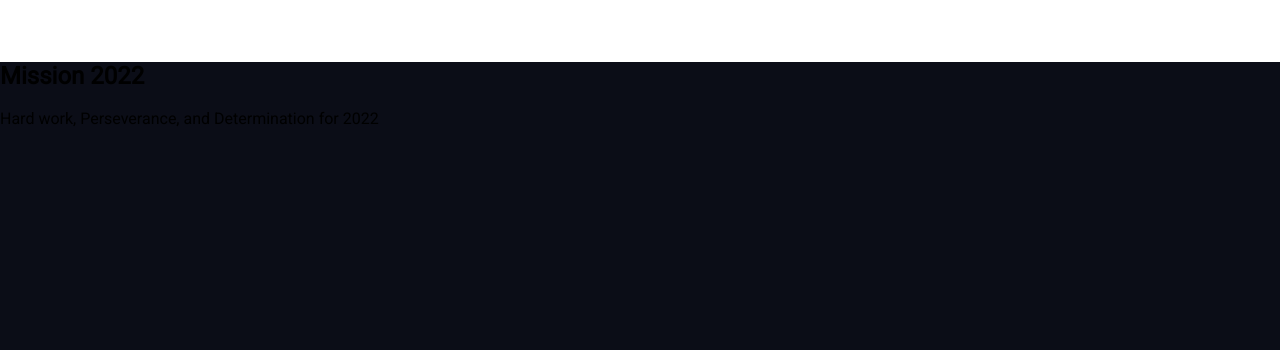
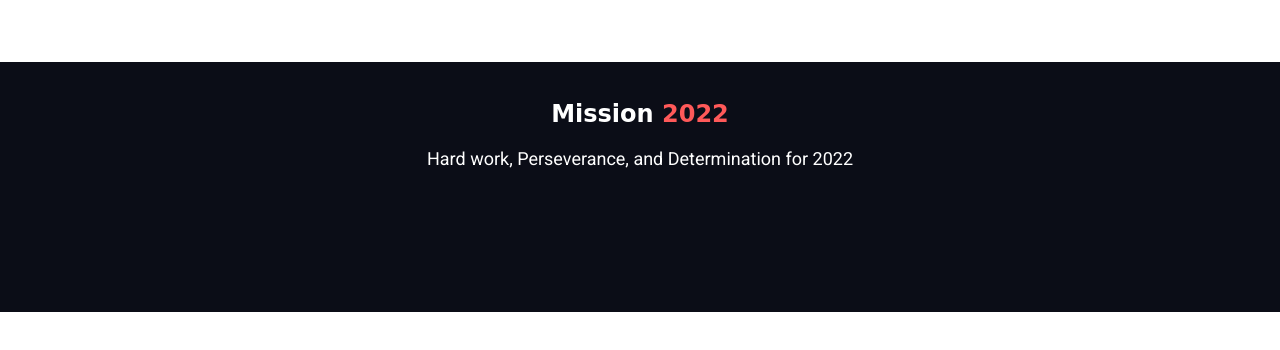
Before and after one commit to tareque-bin-habib/My-MIssion-2022, a plain HTML site: page index.html in a window 1280 px wide. Shown: the part 2890-3240 px from the top of the page. After the commit the page ends 3202 px from the top, so only its background shows below. Drawn offline with Linux system fonts and the light colour scheme.

Commit message:
footer-added

```diff
--- a/css/style.css
+++ b/css/style.css
@@ -154,12 +154,23 @@ section {
 }
 
 footer {
-    height: 300px;
+    height: 250px;
     background-color: #0B0D17;
 }
 
-.al-set {
+.all-set {
     text-align: center;
     color: #fff;
+    font-family: 'Lobster', cursive;
+    padding-top: 3%;
+}
 
+.pink-2022 {
+    color: #FF5959;
 }
+
+.info-footer {
+    text-align: center;
+    color: #fff;
+    font-size: 18px;
+}
--- a/index.html
+++ b/index.html
@@ -103,8 +103,8 @@
         </div>
     </section>
     <footer>
-        <h2 class="all-set">Mission 2022</h2>
-        <p>Hard work, Perseverance, and Determination for 2022</p>
+        <h2 class="all-set">Mission <span class="pink-2022"> 2022</span></h2>
+        <p class="info-footer">Hard work, Perseverance, and Determination for 2022</p>
     </footer>
 </body>
 
```
